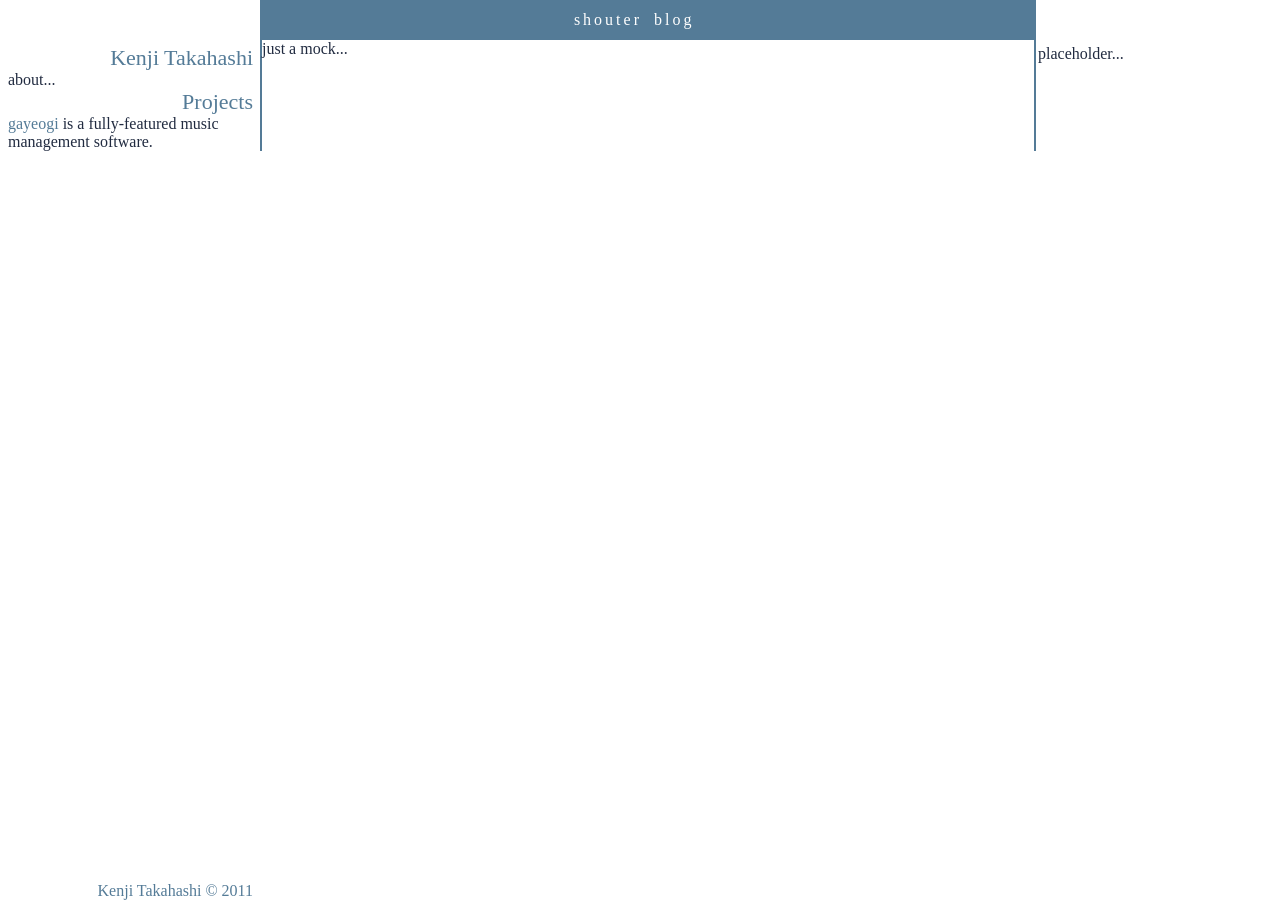
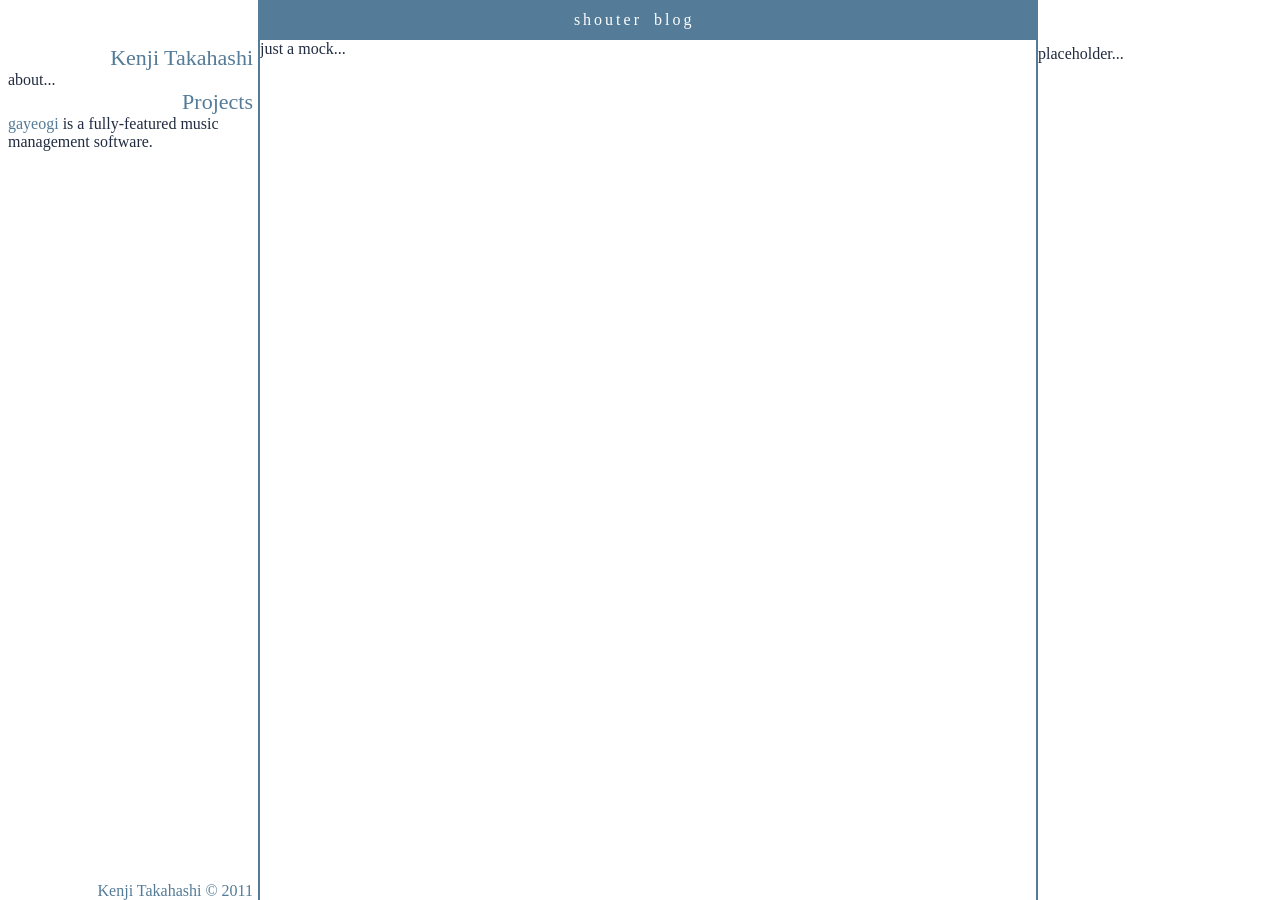
Before and after one commit to KenjiTakahashi/kenjitakahashi.github.com, a Jekyll site: the page built from index.html, in a window 1280 px wide. Built offline with Jekyll 4.4.1, drawn with Linux system fonts in a browser that asks for light colours.

Commit message:
fixed some glitches

```diff
--- a/css/left.css
+++ b/css/left.css
@@ -6,7 +6,7 @@
     font-size: 22px;
 }
 #footer {
-    position: absolute;
+    position: fixed;
     bottom: 0px;
     text-align: right;
     color: #547B97;
--- a/css/main.css
+++ b/css/main.css
@@ -9,31 +9,33 @@ body {
 #center {
     margin-left: 252px;
     margin-right: 252px;
-    border-right: 2px solid #547B97;
-    border-left: 2px solid #547B97;
+}
+#left, #right {
+    position: fixed;
+    padding-top: 45px;
     padding-bottom: 2000px;
     margin-bottom: -2000px;
-}
-#left, #right {
-    margin-top: 45px;
 }
 #left {
     width: 250px;
     float: left;
+    border-right: 2px solid #547B97;
 }
 #right {
     width: 250px;
+    right: -8px;
     float: right;
+    border-left: 2px solid #547B97;
 }
 ul {
     list-style-type: none;
     margin: 0px;
     padding: 0px;
     height: 40px;
+    background-color: #547B97;
 }
 li {
     float: left;
-    background-color: #547B97;
     width: 50%;
 }
 li a {
```
